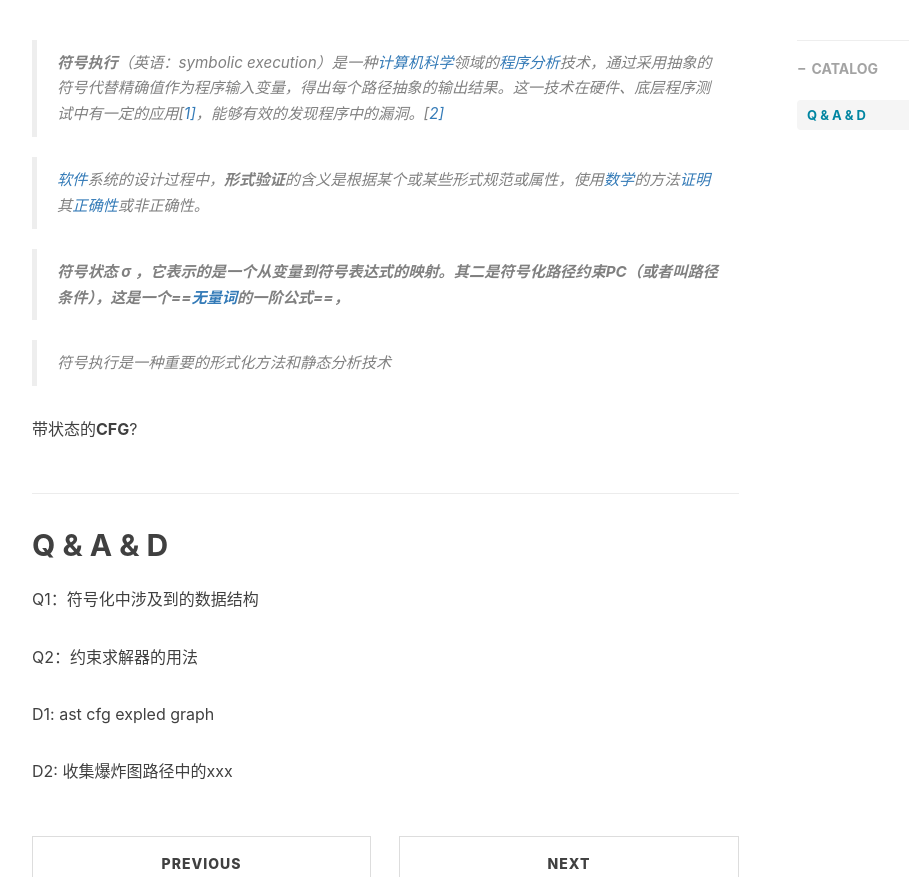
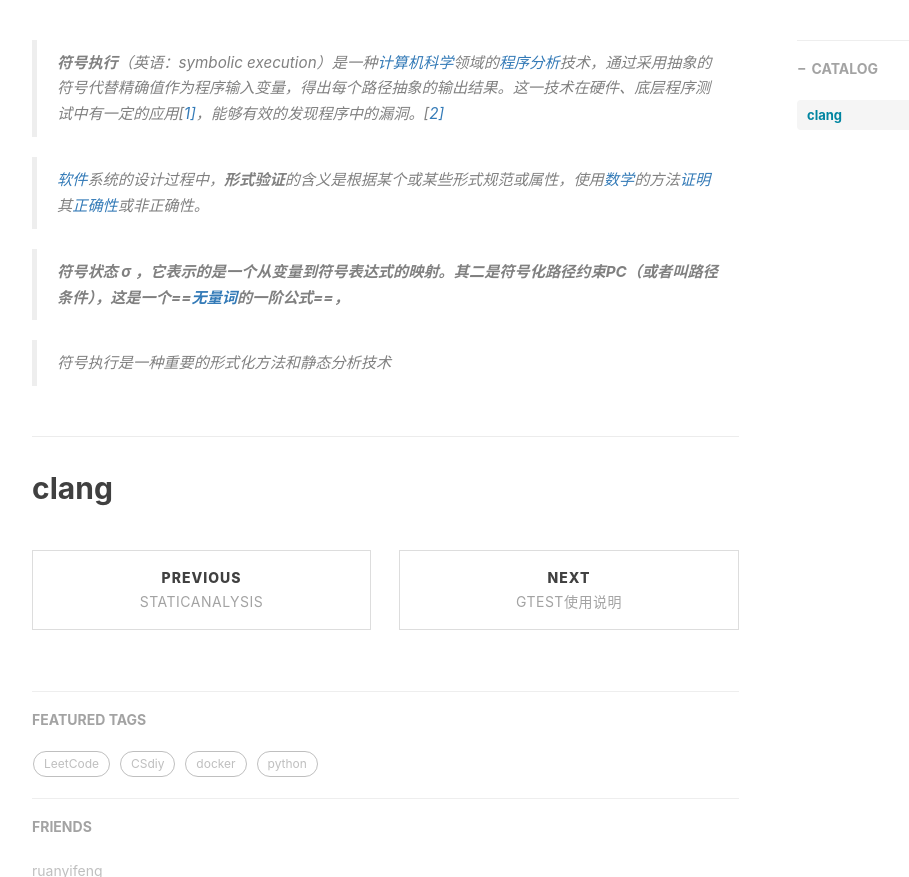
Before and after one commit to Lhrek/Lhrek.github.io, a Jekyll site: the page built from _posts/2024-1-31-SymbolicExecution.md, in a window 1280 px wide and 1400 px high. Shown: the part 523-1400 px from the top of the window, without its empty margins (233-1142 px from the left). Built offline with Jekyll 4.4.1, drawn with Linux system fonts in a browser that asks for light colours; nearby versions of some CDN libraries; comment, search, counter and statistics services are not loaded.

Commit message:
mac commit

```diff
--- a/_posts/2024-1-31-SymbolicExecution.md
+++ b/_posts/2024-1-31-SymbolicExecution.md
@@ -27,20 +27,4 @@ tags:
 
 
 
-带状态的**CFG**?
-
-
-
-## Q & A & D
-
-Q1：符号化中涉及到的数据结构
-
-
-
-Q2：约束求解器的用法
-
-
-
-D1: ast cfg expled graph
-
-D2: 收集爆炸图路径中的xxx
+## clang
```
Also changed, not shown: package.json (+6 -6 lines), pwa/manifest.json.
